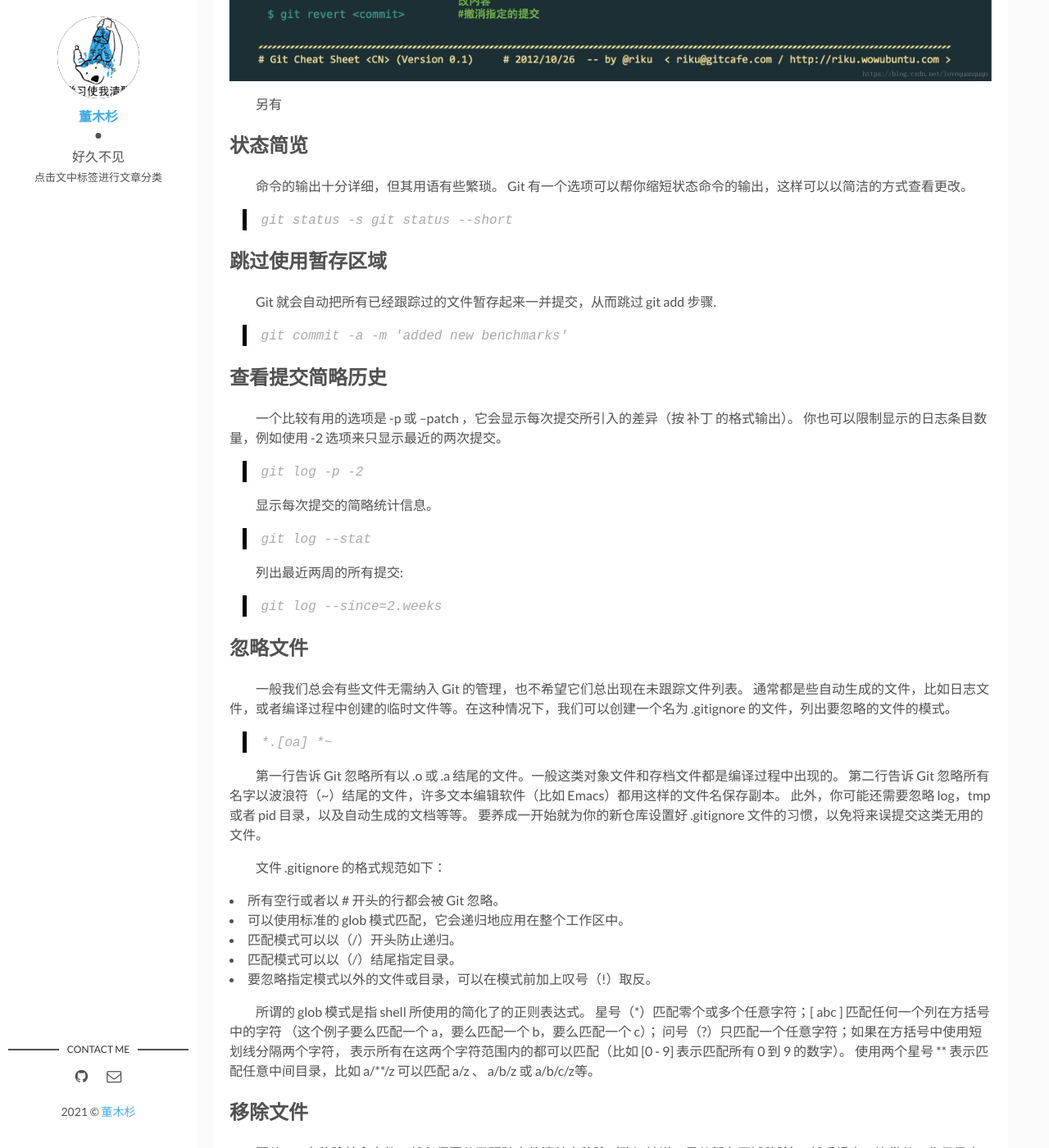
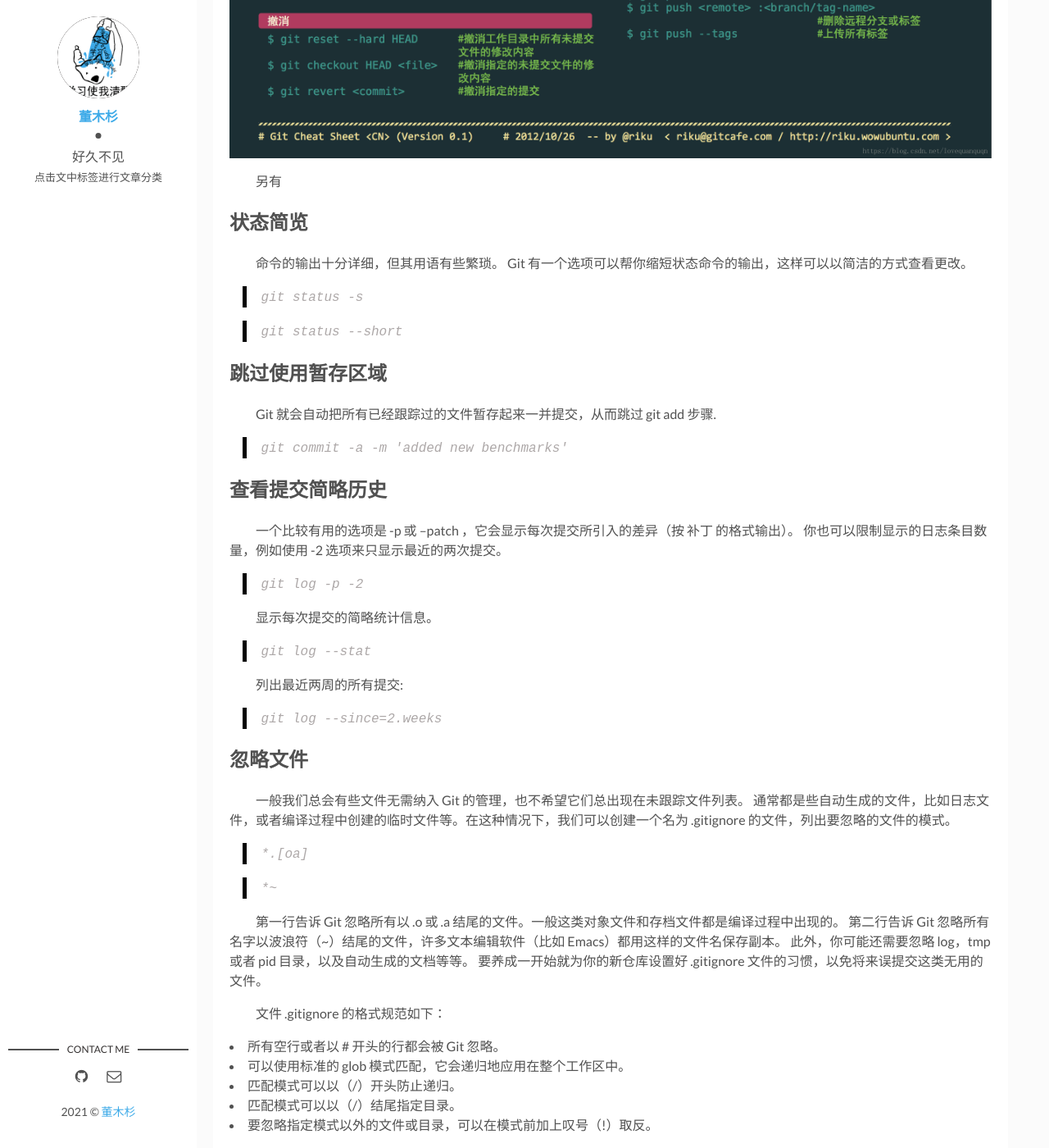
Before and after one commit to doctormus/doctormus.github.io, a Jekyll site: the page built from _posts/2021-01-24-writting6.md, in a window 1280 px wide and 1400 px high, scrolled down 1159 px. Shown: the whole window at 82% size. Built offline with Jekyll 4.4.1, drawn with Linux system fonts in a browser that asks for light colours.

Commit message:
fix bugs

```diff
--- a/_posts/2021-01-24-writting6.md
+++ b/_posts/2021-01-24-writting6.md
@@ -16,9 +16,9 @@ tags: [技术]
 ## 状态简览
 
 &emsp;&emsp;命令的输出十分详细，但其用语有些繁琐。 Git 有一个选项可以帮你缩短状态命令的输出，这样可以以简洁的方式查看更改。
-<blockquote><code>git status -s
+<blockquote><code>git status -s</code></blockquote>
 
-git status --short </code></blockquote>
+<blockquote><code>git status --short </code></blockquote>
 
 ## 跳过使用暂存区域
 
@@ -43,9 +43,10 @@ git status --short </code></blockquote>
 ## 忽略文件
 
 &emsp;&emsp;一般我们总会有些文件无需纳入 Git 的管理，也不希望它们总出现在未跟踪文件列表。 通常都是些自动生成的文件，比如日志文件，或者编译过程中创建的临时文件等。在这种情况下，我们可以创建一个名为 .gitignore 的文件，列出要忽略的文件的模式。
-<blockquote><code>*.[oa]
+<blockquote><code>*.[oa]</code></blockquote>
 
-*~</code></blockquote>
+<blockquote><code>*~</code></blockquote>
+
 &emsp;&emsp;第一行告诉 Git 忽略所有以 .o 或 .a 结尾的文件。一般这类对象文件和存档文件都是编译过程中出现的。 第二行告诉 Git 忽略所有名字以波浪符（~）结尾的文件，许多文本编辑软件（比如 Emacs）都用这样的文件名保存副本。 此外，你可能还需要忽略 log，tmp 或者 pid 目录，以及自动生成的文档等等。 要养成一开始就为你的新仓库设置好 .gitignore 文件的习惯，以免将来误提交这类无用的文件。
 
 &emsp;&emsp;文件 .gitignore 的格式规范如下：
```
Also changed, not shown: other parts of _posts/2021-01-24-writting6.md (+1 -1 lines), assets/img/git.jpg (added), assets/img/gitlogo@2x.png (deleted).
